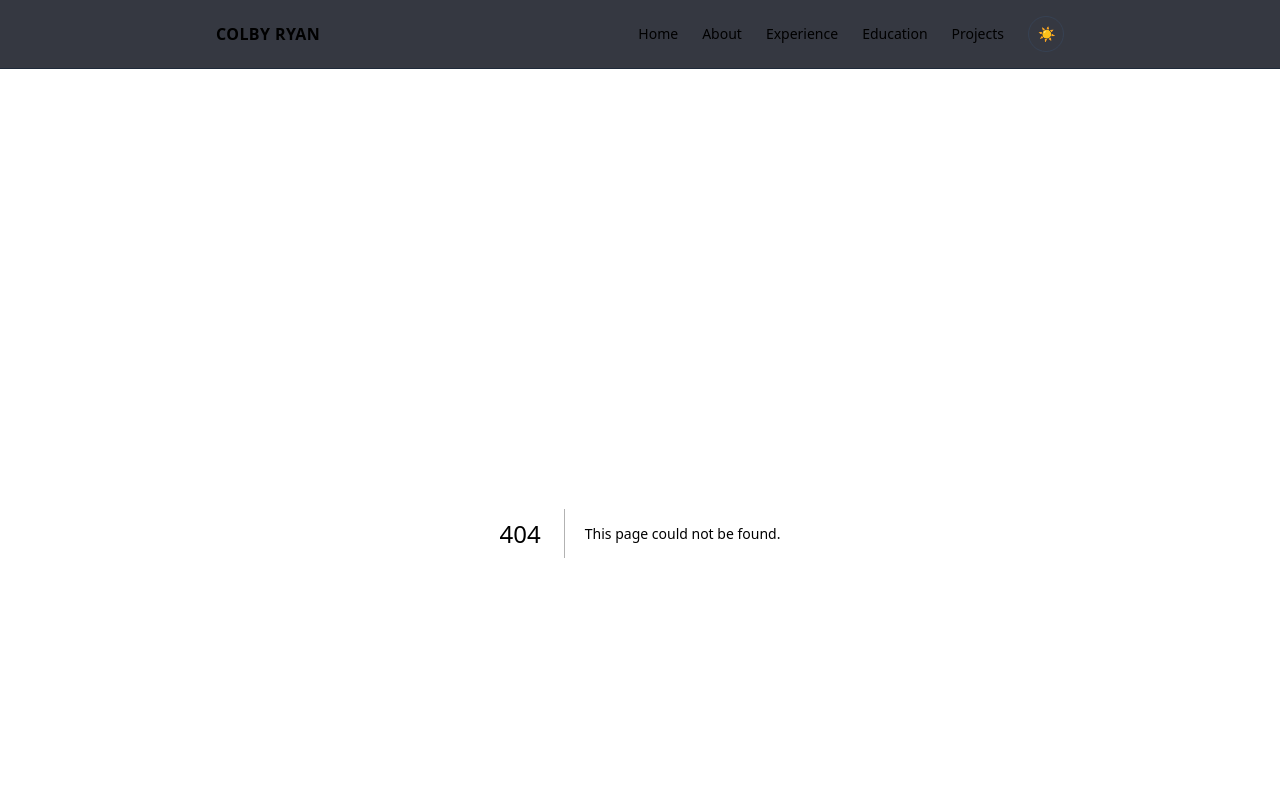
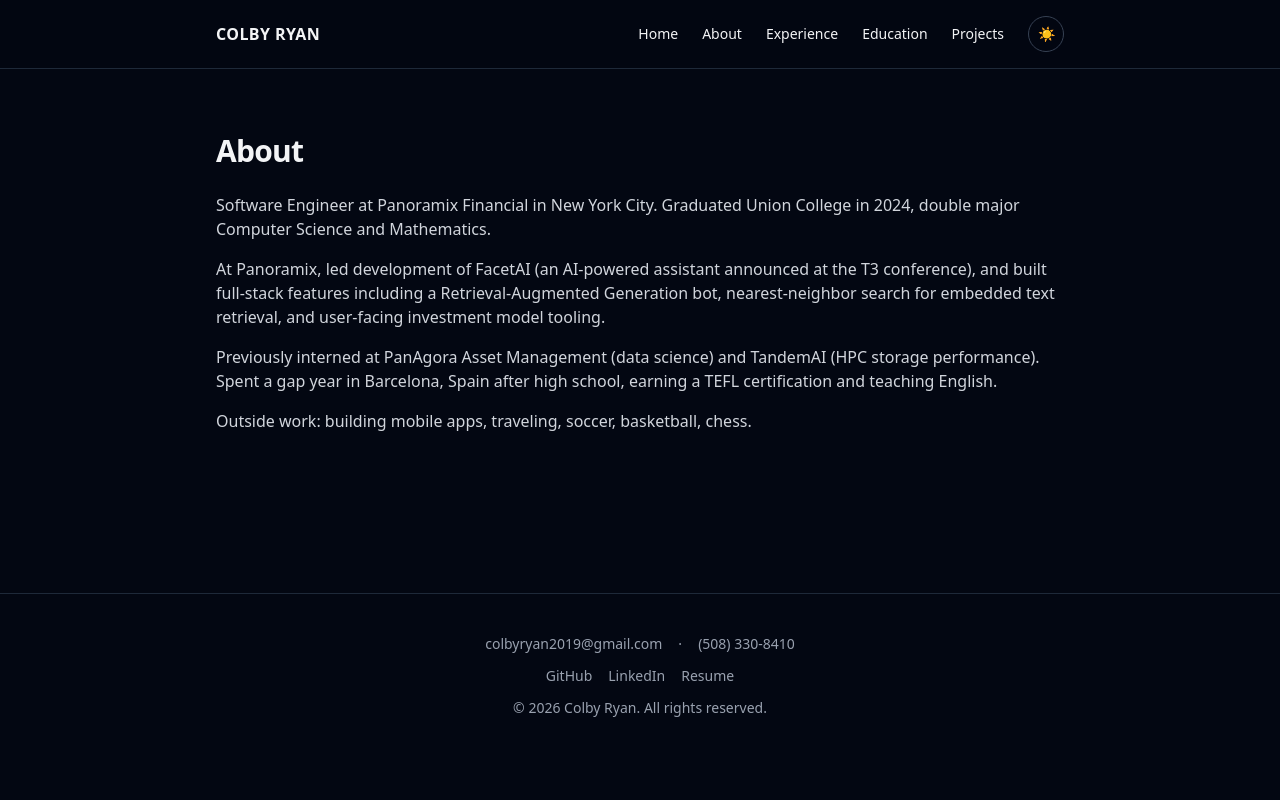
Before and after one commit to colbyryan2019/colbyryan-site, a Next.js app: page /about in a window 1280 px wide. Before the commit this address had no page. Shown: the top 800 px of the page. Built offline with nearby package versions, Linux system fonts and the light colour scheme.

Commit message:
Add About component and page

```diff
--- /dev/null
+++ b/app/about/page.tsx
@@ -0,0 +1,12 @@
+import type { Metadata } from 'next'
+import About from '@/components/About'
+
+export const metadata: Metadata = {
+  title: 'About',
+  description:
+    "Software Engineer at Panoramix Financial in New York City, Union College '24 grad in Computer Science and Mathematics.",
+}
+
+export default function AboutPage() {
+  return <About />
+}
--- /dev/null
+++ b/components/About.tsx
@@ -0,0 +1,25 @@
+export default function About() {
+  return (
+    <section className="fade-in-section space-y-6">
+      <h1 className="text-3xl font-bold tracking-tight">About</h1>
+      <div className="space-y-4 text-gray-700 dark:text-gray-300">
+        <p>
+          Software Engineer at Panoramix Financial in New York City. Graduated Union
+          College in 2024, double major Computer Science and Mathematics.
+        </p>
+        <p>
+          At Panoramix, led development of FacetAI (an AI-powered assistant announced at
+          the T3 conference), and built full-stack features including a
+          Retrieval-Augmented Generation bot, nearest-neighbor search for embedded text
+          retrieval, and user-facing investment model tooling.
+        </p>
+        <p>
+          Previously interned at PanAgora Asset Management (data science) and TandemAI
+          (HPC storage performance). Spent a gap year in Barcelona, Spain after high
+          school, earning a TEFL certification and teaching English.
+        </p>
+        <p>Outside work: building mobile apps, traveling, soccer, basketball, chess.</p>
+      </div>
+    </section>
+  )
+}
```
Also changed, not shown: 1 other file (tests, documents, lock files or other folders).
